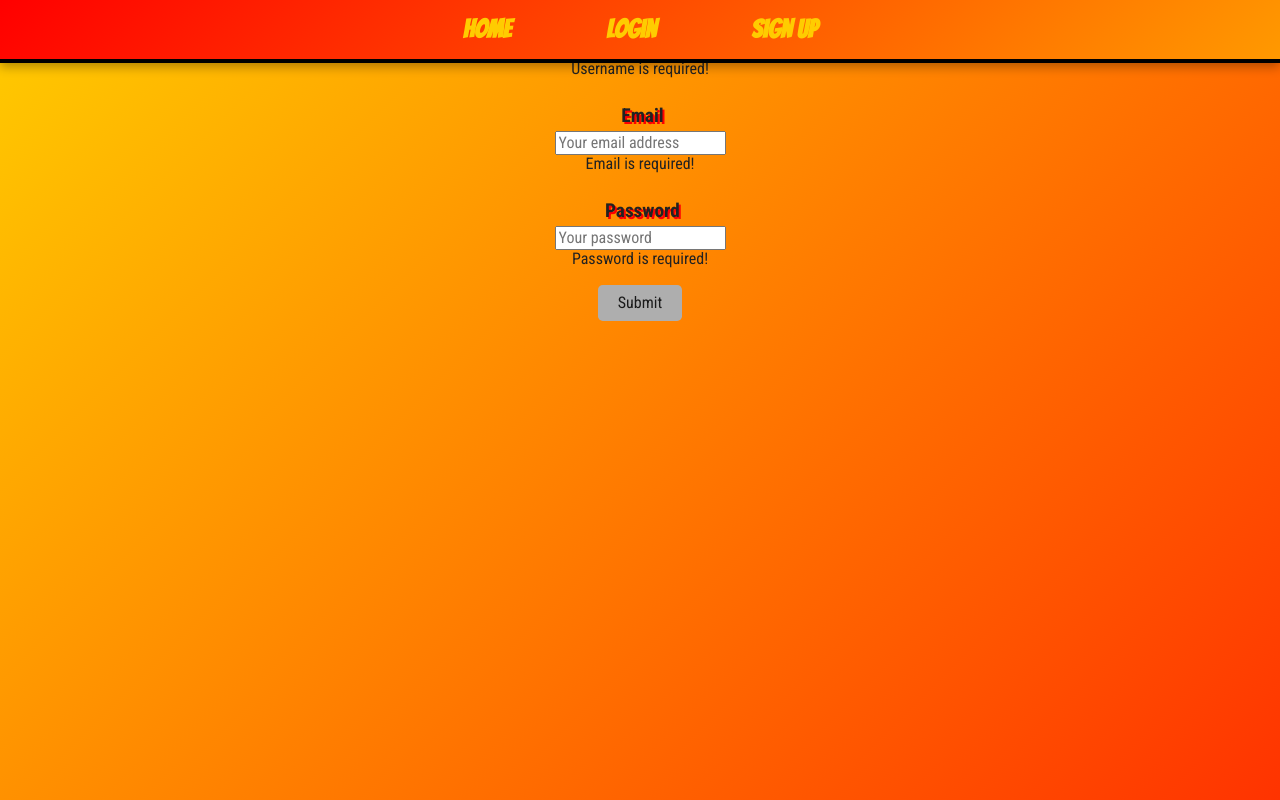
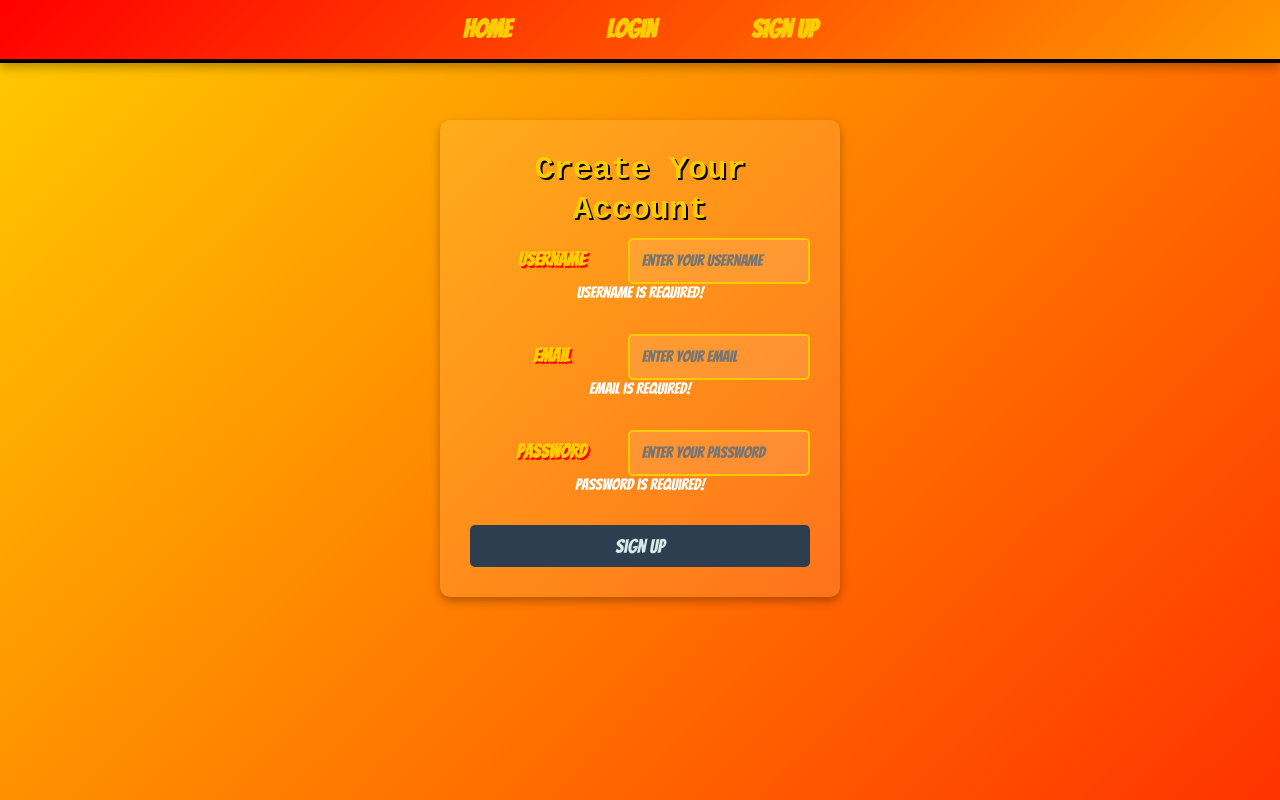
Before and after one commit to JossieHaven/Epic-Battle-Enterprise-project, a React (Vite) app in the folder client/: page /signup in a window 1280 px wide. Built offline with nearby package versions, Linux system fonts and the light colour scheme.

Commit message:
changed styling so navbar does not cover login

```diff
--- /dev/null
+++ b/client/src/pages/Login.css
@@ -0,0 +1,66 @@
+@import url("https://fonts.googleapis.com/css2?family=Bangers&family=Roboto:wght@400;700&display=swap");
+
+/* --- LOGIN CONTAINER --- */
+.login-container {
+  max-width: 400px;
+  margin: 120px auto 50px; /* Prevents overlap with navbar */
+  padding: 30px;
+  background: rgba(255, 255, 255, 0.1);
+  border-radius: 10px;
+  box-shadow: 0 4px 10px rgba(0, 0, 0, 0.3);
+  text-align: center;
+  font-family: "Bangers", cursive;
+  color: #fff;
+}
+
+/* --- TITLE --- */
+.login-title {
+  font-size: 2rem;
+  color: #ffcc00;
+  text-shadow: 2px 2px #000;
+}
+
+/* --- FORM STYLING --- */
+.login-form {
+  display: flex;
+  flex-direction: column;
+  gap: 15px;
+}
+
+.login-form .form-label {
+  font-size: 1.2rem;
+  color: #ffcc00;
+}
+
+.login-form .form-control {
+  padding: 12px;
+  font-size: 1rem;
+  border: 2px solid #ffcc00;
+  border-radius: 5px;
+  background-color: rgba(255, 255, 255, 0.1);
+  color: #fff;
+}
+
+.login-form .form-control:focus {
+  border-color: #ff3300;
+  box-shadow: 0 0 10px #ff3300;
+}
+
+/* --- LOGIN BUTTON --- */
+.login-btn {
+  font-size: 1.2rem;
+  font-family: "Bangers", cursive;
+  background: #ff3300;
+  color: #fff;
+  padding: 10px 15px;
+  border: none;
+  border-radius: 5px;
+  cursor: pointer;
+  transition: all 0.3s ease-in-out;
+}
+
+.login-btn:hover {
+  background: #ffcc00;
+  color: #000;
+  transform: scale(1.05);
+}
--- a/client/src/pages/Login.tsx
+++ b/client/src/pages/Login.tsx
@@ -3,25 +3,24 @@ import { useMutation } from "@apollo/client";
 import { LOGIN_USER } from "../utils/mutations";
 import AuthService from "../utils/auth";
 import { useNavigate } from "react-router-dom";
-// import type { User } from "../models/User.js";
 import { Form, Button, Alert } from "react-bootstrap";
+import "./Login.css"; // ✅ Import CSS for styling
 
 const Login = () => {
   const navigate = useNavigate();
 
-  // State to store user input
   const [formData, setFormData] = useState({
     email: "",
     password: "",
   });
 
-  const [validated] = useState(false);
+  const [validated, setValidated] = useState(false);
   const [showAlert, setShowAlert] = useState(false);
 
-  // Mutation for logging in
+  // GraphQL mutation
   const [loginUser, { error }] = useMutation(LOGIN_USER);
 
-  // Handle input change
+  // Handle input changes
   const handleInputChange = (event: React.ChangeEvent<HTMLInputElement>) => {
     setFormData({ ...formData, [event.target.name]: event.target.value });
   };
@@ -29,6 +28,8 @@ const Login = () => {
   // Handle form submission
   const handleFormSubmit = async (event: React.FormEvent<HTMLFormElement>) => {
     event.preventDefault();
+    setValidated(true);
+
     try {
       const { data } = await loginUser({
         variables: { email: formData.email, password: formData.password },
@@ -36,62 +37,55 @@ const Login = () => {
 
       if (data?.login?.token) {
         AuthService.login(data.login.token);
-        navigate("/"); // Redirect after successful login
+        navigate("/profile"); // ✅ Redirect to profile after login
       }
     } catch (err) {
       console.error("Login Error:", err);
+      setShowAlert(true);
     }
   };
 
   return (
-    <>
-      <Form noValidate validated={validated} onSubmit={handleFormSubmit}>
-        <Alert
-          dismissible
-          onClose={() => setShowAlert(false)}
-          show={showAlert}
-          variant="danger"
-        >
-          Something went wrong with your login credentials!
-        </Alert>
+    <div className="login-container">
+      <h2 className="login-title">Login to Your Account</h2>
+      <Form noValidate validated={validated} onSubmit={handleFormSubmit} className="login-form">
+        {showAlert && (
+          <Alert dismissible onClose={() => setShowAlert(false)} show={showAlert} variant="danger">
+            Invalid email or password. Please try again.
+          </Alert>
+        )}
+
         <Form.Group className="mb-3">
           <Form.Label htmlFor="email">Email</Form.Label>
           <Form.Control
-            type="text"
-            placeholder="Your email"
+            type="email"
+            placeholder="Enter your email"
             name="email"
             onChange={handleInputChange}
-            value={formData.email || ""}
+            value={formData.email}
             required
           />
-          <Form.Control.Feedback type="invalid">
-            Email is required!
-          </Form.Control.Feedback>
+          <Form.Control.Feedback type="invalid">Email is required!</Form.Control.Feedback>
         </Form.Group>
 
         <Form.Group className="mb-3">
           <Form.Label htmlFor="password">Password</Form.Label>
           <Form.Control
             type="password"
-            placeholder="Your password"
+            placeholder="Enter your password"
             name="password"
             onChange={handleInputChange}
-            value={formData.password || ""}
+            value={formData.password}
             required
           />
-          <Form.Control.Feedback type="invalid">
-            Password is required!
-          </Form.Control.Feedback>
+          <Form.Control.Feedback type="invalid">Password is required!</Form.Control.Feedback>
         </Form.Group>
-        <Button
-          disabled={!(formData.email && formData.password)}
-          type="submit"
-          variant="success"
-        >
-          Submit
+
+        <Button disabled={!(formData.email && formData.password)} type="submit" className="login-btn">
+          Login
         </Button>
       </Form>
-    </>
+    </div>
   );
 };
 
--- /dev/null
+++ b/client/src/pages/Signup.css
@@ -0,0 +1,66 @@
+@import url("https://fonts.googleapis.com/css2?family=Bangers&family=Roboto:wght@400;700&display=swap");
+
+/* --- SIGNUP CONTAINER --- */
+.signup-container {
+  max-width: 400px;
+  margin: 120px auto 50px; /* Prevents overlap with navbar */
+  padding: 30px;
+  background: rgba(255, 255, 255, 0.1);
+  border-radius: 10px;
+  box-shadow: 0 4px 10px rgba(0, 0, 0, 0.3);
+  text-align: center;
+  font-family: "Bangers", cursive;
+  color: #fff;
+}
+
+/* --- TITLE --- */
+.signup-title {
+  font-size: 2rem;
+  color: #ffcc00;
+  text-shadow: 2px 2px #000;
+}
+
+/* --- FORM STYLING --- */
+.signup-form {
+  display: flex;
+  flex-direction: column;
+  gap: 15px;
+}
+
+.signup-form .form-label {
+  font-size: 1.2rem;
+  color: #ffcc00;
+}
+
+.signup-form .form-control {
+  padding: 12px;
+  font-size: 1rem;
+  border: 2px solid #ffcc00;
+  border-radius: 5px;
+  background-color: rgba(255, 255, 255, 0.1);
+  color: #fff;
+}
+
+.signup-form .form-control:focus {
+  border-color: #ff3300;
+  box-shadow: 0 0 10px #ff3300;
+}
+
+/* --- SIGNUP BUTTON --- */
+.signup-btn {
+  font-size: 1.2rem;
+  font-family: "Bangers", cursive;
+  background: #ff3300;
+  color: #fff;
+  padding: 10px 15px;
+  border: none;
+  border-radius: 5px;
+  cursor: pointer;
+  transition: all 0.3s ease-in-out;
+}
+
+.signup-btn:hover {
+  background: #ffcc00;
+  color: #000;
+  transform: scale(1.05);
+}
--- a/client/src/pages/Signup.tsx
+++ b/client/src/pages/Signup.tsx
@@ -3,16 +3,14 @@ import { useMutation } from "@apollo/client";
 import { ADD_USER } from "../utils/mutations";
 import AuthService from "../utils/auth";
 import { useNavigate } from "react-router-dom";
-import { Form, Button, Alert } from 'react-bootstrap';
-
+import { Form, Button, Alert } from "react-bootstrap";
+import "./Signup.css"; // ✅ Import CSS for styling
 
 const Signup = () => {
   const navigate = useNavigate();
-const [validated] = useState(false);
-  // set state for alert
+  const [validated, setValidated] = useState(false);
   const [showAlert, setShowAlert] = useState(false);
 
-  // State to store user input
   const [formData, setFormData] = useState({
     username: "",
     email: "",
@@ -20,10 +18,9 @@ const [validated] = useState(false);
   });
 
   // Mutation for signing up
-  const [addUser, { error }] = useMutation(ADD_USER);
-  console.error(error, "this is a test, not a real error")
+  const [addUser] = useMutation(ADD_USER);
 
-  // Handle input change
+  // Handle input changes
   const handleChange = (event: React.ChangeEvent<HTMLInputElement>) => {
     setFormData({ ...formData, [event.target.name]: event.target.value });
   };
@@ -31,6 +28,8 @@ const [validated] = useState(false);
   // Handle form submission
   const handleSubmit = async (event: React.FormEvent<HTMLFormElement>) => {
     event.preventDefault();
+    setValidated(true);
+
     try {
       const { data } = await addUser({
         variables: {
@@ -44,68 +43,72 @@ const [validated] = useState(false);
 
       if (data?.addUser?.token) {
         AuthService.login(data.addUser.token);
-        navigate("/"); // Redirect after successful signup
+        navigate("/profile"); // ✅ Redirect to profile after signup
       }
     } catch (err) {
       console.error("Signup Error:", err);
+      setShowAlert(true);
     }
   };
 
   return (
-      <>
-        {/* This is needed for the validation functionality above */}
-        <Form noValidate validated={validated} onSubmit={handleSubmit}>
-          {/* show alert if server response is bad */}
-          <Alert dismissible onClose={() => setShowAlert(false)} show={showAlert} variant='danger'>
-            Something went wrong with your signup!
+    <div className="signup-container">
+      <h2 className="signup-title">Create Your Account</h2>
+      <Form noValidate validated={validated} onSubmit={handleSubmit} className="signup-form">
+        {showAlert && (
+          <Alert dismissible onClose={() => setShowAlert(false)} show={showAlert} variant="danger">
+            Something went wrong. Please check your details and try again.
           </Alert>
+        )}
 
-          <Form.Group className='mb-3'>
-            <Form.Label htmlFor='username'>Username</Form.Label>
+        <Form.Group className="mb-3">
+          <Form.Label htmlFor="username">Username</Form.Label>
           <Form.Control
-              type='text'
-              placeholder='Your username'
-              name='username'
+            type="text"
+            placeholder="Enter your username"
+            name="username"
             onChange={handleChange}
-              value={formData.username || ''}
+            value={formData.username}
             required
           />
-            <Form.Control.Feedback type='invalid'>Username is required!</Form.Control.Feedback>
+          <Form.Control.Feedback type="invalid">Username is required!</Form.Control.Feedback>
         </Form.Group>
 
-          <Form.Group className='mb-3'>
-            <Form.Label htmlFor='email'>Email</Form.Label>
+        <Form.Group className="mb-3">
+          <Form.Label htmlFor="email">Email</Form.Label>
           <Form.Control
-              type='email'
-              placeholder='Your email address'
-              name='email'
+            type="email"
+            placeholder="Enter your email"
+            name="email"
             onChange={handleChange}
-              value={formData.email || ''}
+            value={formData.email}
             required
           />
-            <Form.Control.Feedback type='invalid'>Email is required!</Form.Control.Feedback>
+          <Form.Control.Feedback type="invalid">Email is required!</Form.Control.Feedback>
         </Form.Group>
 
-          <Form.Group className='mb-3'>
-            <Form.Label htmlFor='password'>Password</Form.Label>
+        <Form.Group className="mb-3">
+          <Form.Label htmlFor="password">Password</Form.Label>
           <Form.Control
-              type='password'
-              placeholder='Your password'
-              name='password'
+            type="password"
+            placeholder="Enter your password"
+            name="password"
             onChange={handleChange}
-              value={formData.password || ''}
+            value={formData.password}
             required
           />
-            <Form.Control.Feedback type='invalid'>Password is required!</Form.Control.Feedback>
+          <Form.Control.Feedback type="invalid">Password is required!</Form.Control.Feedback>
         </Form.Group>
+
         <Button
           disabled={!(formData.username && formData.email && formData.password)}
-            type='submit'
-            variant='success'>
-            Submit
+          type="submit"
+          className="signup-btn"
+        >
+          Sign Up
         </Button>
       </Form>
-      </>
+    </div>
   );
 };
 
```
Lines whose indentation alone changed are shown as unchanged.
